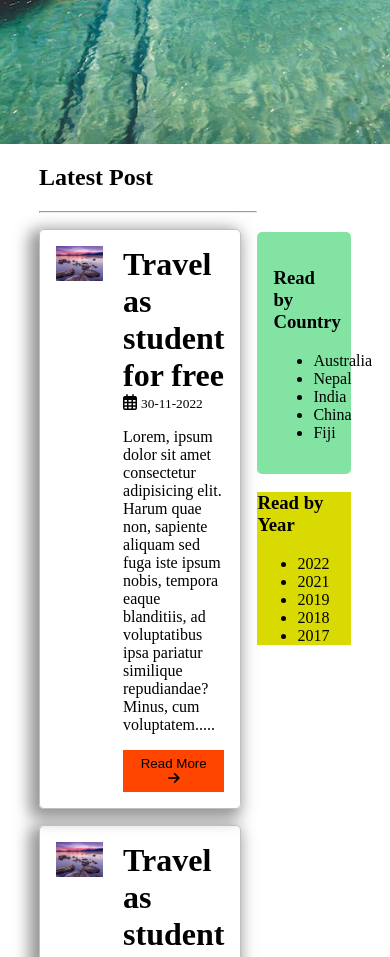
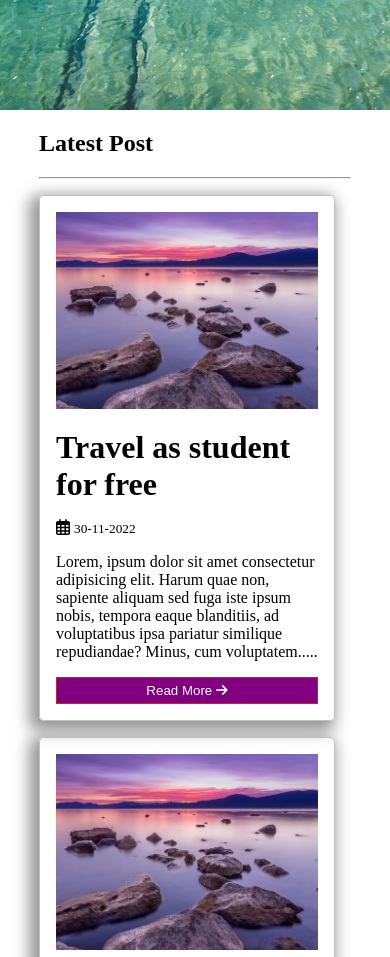
Before and after one commit to sushil-99/flexbox-blog, a plain HTML site: page index.html in a window 390 px wide. Shown: the part 640-1597 px from the top of the page. Drawn offline with Linux system fonts and the light colour scheme.

Commit message:
Media Query Added

```diff
--- a/style.css
+++ b/style.css
@@ -1,5 +1,9 @@
 body{
     margin:0;
+}
+
+*{
+    box-sizing: border-box;
 }
 
 .global-msg{
@@ -115,14 +119,11 @@ main article{
 article .btn{
     float: right;
 }
-
-
 /*Aside*/
-.side-links{
+.side-li
+nks{
     width:30%;
     margin-top: 5.5rem;
-
-
 }
 
 .read-by-country{
@@ -135,6 +136,9 @@ article .btn{
 
 .read-by-date{
     background: rgb(218, 218, 3);
+    padding: 1rem;
+    margin-bottom: 1rem;
+    border-radius: 5px;
 }
 
 
@@ -191,3 +195,112 @@ article .btn{
     flex-direction: column;
     align-items: center;
 }
+
+
+/*Media Query*/
+/*ipad between 768px to 1200px*/
+@media (max-width: 1200px) {
+    .main{
+        display: flex;
+        flex-direction: column;
+    }
+
+    .main-content{
+        width: 100%;
+    }
+
+    .side-links{
+        width:100%;
+        display: flex;
+        justify-content: space-between;
+    }
+
+    .read-by-country,
+     .read-by-date{
+        width: 40%;
+        text-align: center;
+    }
+
+    .side-links ul {
+        list-style: none;
+        font-weight: bold;
+        text-decoration: underline;
+        color: blue;
+        line-height: 1.5rem;
+    }
+    .card{
+        width:47%;
+    }
+
+}
+
+/*mobile less than 768px*/
+@media(max-width: 768px){
+    .global-msg{
+        display: none;
+    }
+
+    main article{
+        display: flex;
+        flex-direction: column;
+    }
+
+    .art-img{
+        max-width: 100%;
+        margin-right: 0;
+        margin-bottom: 1rem;
+    }
+
+    .title{
+        margin-bottom: 1rem;
+    }
+
+    .btn{
+        width: 100%;
+        background: purple;
+        color: white;
+        padding: 5px 15px;
+
+    }
+
+    .side-links{
+        width:100%;
+        display: flex;
+        flex-direction: column;
+        justify-content: space-between;
+    }
+
+    .read-by-country,
+     .read-by-date{
+        width: 100%;
+        text-align: center;
+    }
+
+    .card{
+        width:100%;
+    }
+
+    form{
+        display: flex;
+        flex-direction: column;
+        gap: 5px;
+        width: 100%;
+    }
+
+    input{
+        line-height: 2rem;
+        border: 1px solid rgba(128, 128, 128, 0.338);
+        padding: 5px;
+        border-radius: 5px;
+    }
+
+
+
+
+}
+
+
+
+
+
+/*desktop and larger 1200px+ */
```
